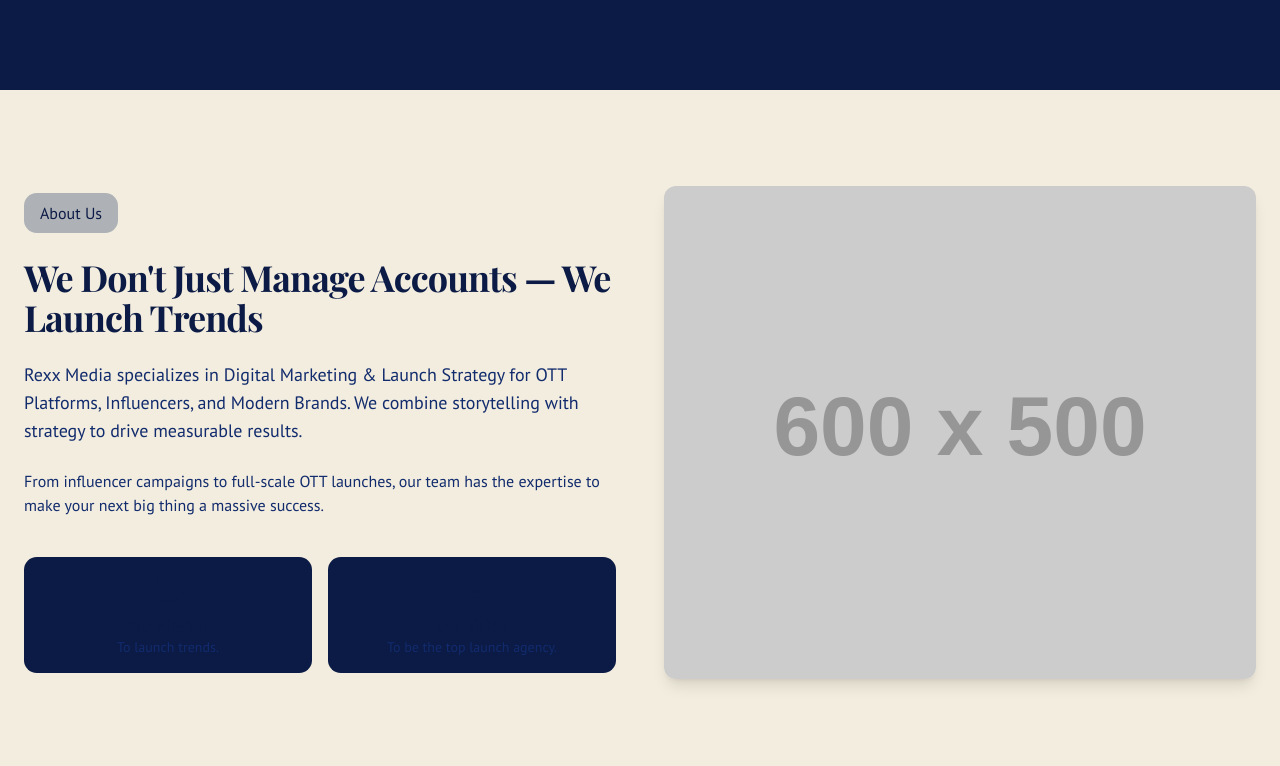
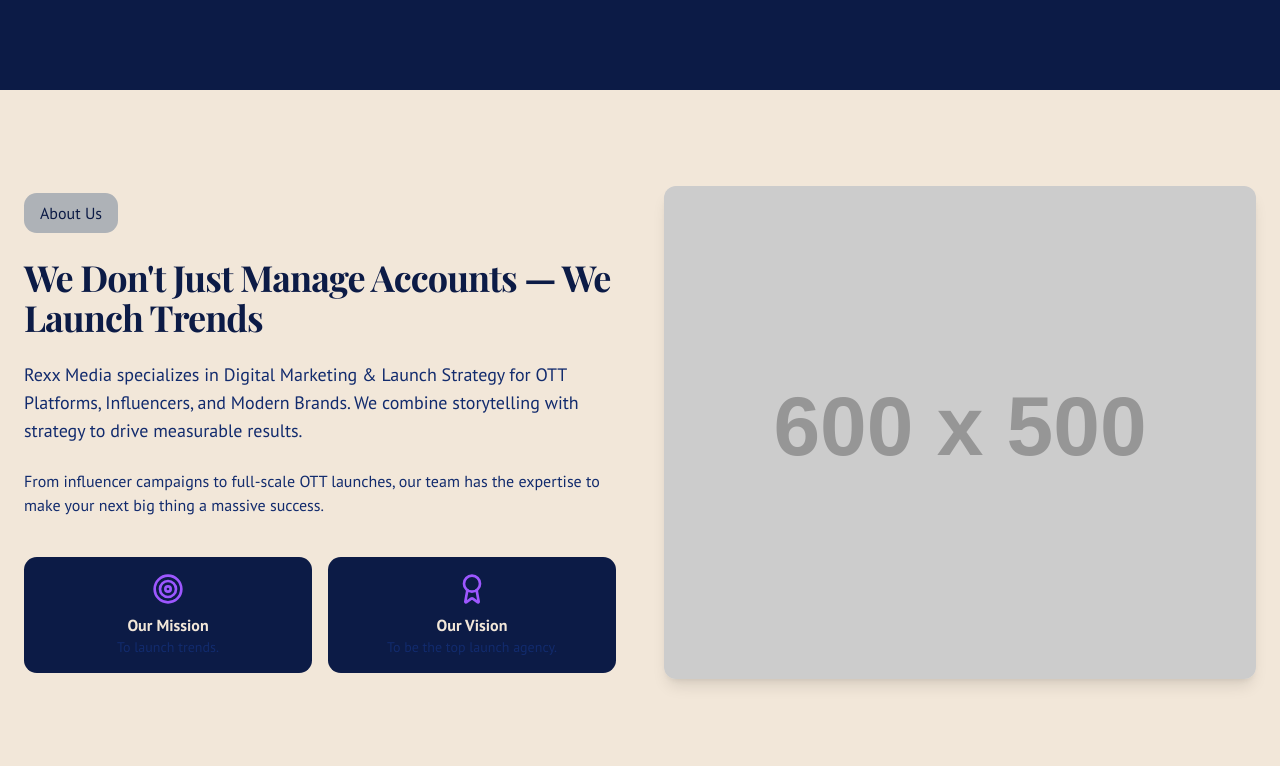
Before and after one commit to rajvsingh11/rexxMedia, a Next.js app: page / in a window 1280 px wide. Shown: the part 1034-1800 px from the top of the page. Built offline with nearby package versions, Linux system fonts and the light colour scheme; a web font is replaced by a local one.

Commit message:
i want to change the color theme of the whole website use { 'penn_blue':

```diff
--- a/src/app/globals.css
+++ b/src/app/globals.css
@@ -4,19 +4,19 @@
 
 @layer base {
   :root {
-    --background: 44 43% 91%; /* parchment */
+    --background: 34 50% 90%; /* parchment */
     --foreground: 224 71% 16%; /* penn_blue */
     --card: 224 71% 16%; /* penn_blue */
-    --card-foreground: 44 43% 91%; /* parchment */
-    --popover: 44 43% 91%; /* parchment */
+    --card-foreground: 34 50% 90%; /* parchment */
+    --popover: 34 50% 90%; /* parchment */
     --popover-foreground: 224 71% 16%; /* penn_blue */
     --primary: 224 71% 16%; /* penn_blue */
-    --primary-foreground: 44 43% 91%; /* parchment */
+    --primary-foreground: 34 50% 90%; /* parchment */
     --secondary: 213 6% 70%; /* french_gray */
     --secondary-foreground: 224 71% 16%; /* penn_blue */
     --muted: 213 6% 85%;
     --muted-foreground: 224 71% 25%;
-    --accent: 265 100% 80%;
+    --accent: 265 100% 67%; /* medium_slate_blue */
     --accent-foreground: 224 71% 16%;
     --destructive: 0 84.2% 60.2%;
     --destructive-foreground: 0 0% 98%;
@@ -27,19 +27,19 @@
   }
   .dark {
     --background: 224 71% 10%;
-    --foreground: 44 43% 91%;
+    --foreground: 34 50% 90%;
     --card: 224 71% 10%;
-    --card-foreground: 44 43% 91%;
+    --card-foreground: 34 50% 90%;
     --popover: 224 71% 10%;
-    --popover-foreground: 44 43% 91%;
-    --primary: 44 43% 91%;
+    --popover-foreground: 34 50% 90%;
+    --primary: 34 50% 90%;
     --primary-foreground: 224 71% 10%;
     --secondary: 213 6% 70%;
-    --secondary-foreground: 44 43% 91%;
+    --secondary-foreground: 34 50% 90%;
     --muted: 224 71% 16%;
     --muted-foreground: 213 6% 80%;
-    --accent: 265 100% 80%;
-    --accent-foreground: 44 43% 91%;
+    --accent: 265 100% 67%;
+    --accent-foreground: 34 50% 90%;
     --destructive: 0 62.8% 30.6%;
     --destructive-foreground: 0 0% 98%;
     --border: 224 71% 16%;
--- a/src/components/layout/header.tsx
+++ b/src/components/layout/header.tsx
@@ -33,7 +33,7 @@
       className={cn(
         "sticky top-0 z-50 w-full transition-all duration-300",
         isScrolled
-          ? "bg-primary/80 backdrop-blur-sm shadow-md text-primary-foreground"
+          ? "bg-primary/90 backdrop-blur-sm shadow-md text-primary-foreground"
           : "bg-transparent text-foreground"
       )}
     >
@@ -53,7 +53,7 @@
               {item.label}
             </Link>
           ))}
-          <Button asChild variant={isScrolled ? "outline" : "default"}>
+          <Button asChild variant={isScrolled ? "outline" : "default"} className={cn(isScrolled && "border-primary-foreground text-primary-foreground hover:bg-primary-foreground hover:text-primary")}>
             <Link href="#contact">Get a Quote</Link>
           </Button>
         </nav>
@@ -93,7 +93,7 @@
                     </Link>
                   ))}
                 </nav>
-                <Button asChild className="mt-8 w-full" variant="outline">
+                <Button asChild className="mt-8 w-full" variant="outline" >
                   <Link href="#contact" onClick={() => setIsMobileMenuOpen(false)}>Get a Quote</Link>
                 </Button>
               </div>
--- a/src/components/layout/logo.tsx
+++ b/src/components/layout/logo.tsx
@@ -4,12 +4,12 @@
   <div
     className={cn(
       "font-headline text-3xl font-bold tracking-tight",
-      isScrolled ? 'text-primary-foreground' : 'text-foreground',
+      isScrolled ? 'text-primary-foreground' : 'text-primary',
       className
     )}
   >
     Rexx
-    <span className={cn(isScrolled ? 'text-white/70' : 'text-primary')}>
+    <span className={cn(isScrolled ? 'text-white/70' : 'text-foreground/90')}>
       Media
     </span>
   </div>
--- a/src/components/sections/about.tsx
+++ b/src/components/sections/about.tsx
@@ -18,13 +18,13 @@
              From influencer campaigns to full-scale OTT launches, our team has the expertise to make your next big thing a massive success.
             </p>
             <div className="grid grid-cols-1 sm:grid-cols-2 gap-4 text-center pt-4">
-              <div className="p-4 rounded-lg bg-card">
-                <Target className="h-8 w-8 mx-auto text-primary mb-2"/>
+              <div className="p-4 rounded-lg bg-card text-card-foreground">
+                <Target className="h-8 w-8 mx-auto text-accent mb-2"/>
                 <h4 className="font-semibold">Our Mission</h4>
                 <p className="text-sm text-muted-foreground">To launch trends.</p>
               </div>
-              <div className="p-4 rounded-lg bg-card">
-                <Award className="h-8 w-8 mx-auto text-primary mb-2"/>
+              <div className="p-4 rounded-lg bg-card text-card-foreground">
+                <Award className="h-8 w-8 mx-auto text-accent mb-2"/>
                 <h4 className="font-semibold">Our Vision</h4>
                 <p className="text-sm text-muted-foreground">To be the top launch agency.</p>
               </div>
--- a/src/components/sections/blog.tsx
+++ b/src/components/sections/blog.tsx
@@ -33,10 +33,10 @@
 
 export default function Blog() {
   return (
-    <section id="blog" className="bg-card" data-aos="slide-up">
+    <section id="blog" className="bg-card text-card-foreground" data-aos="slide-up">
       <div className="container mx-auto px-4 md:px-6">
         <div className="text-center max-w-3xl mx-auto">
-          <div className="inline-block rounded-lg bg-primary/10 px-3 py-1 text-sm font-medium text-primary">Blog & Insights</div>
+          <div className="inline-block rounded-lg bg-background/10 px-3 py-1 text-sm font-medium text-background">Blog & Insights</div>
           <h2 className="font-headline text-3xl sm:text-4xl font-bold tracking-tight mt-4">
             From Our Desk
           </h2>
@@ -64,15 +64,15 @@
                         <Badge variant="secondary">{post.category}</Badge>
                         <time dateTime={post.date}>{post.date}</time>
                     </div>
-                    <h3 className="font-headline text-xl font-semibold mt-2">
-                        <Link href="#" className="hover:text-primary transition-colors">{post.title}</Link>
+                    <h3 className="font-headline text-xl font-semibold mt-2 text-primary">
+                        <Link href="#" className="hover:text-accent transition-colors">{post.title}</Link>
                     </h3>
                 </CardHeader>
               <CardContent className="flex-grow">
                 <p className="text-muted-foreground text-sm">{post.excerpt}</p>
               </CardContent>
               <CardFooter>
-                 <Link href="#" className="text-sm font-semibold text-primary inline-flex items-center group/link">
+                 <Link href="#" className="text-sm font-semibold text-accent inline-flex items-center group/link">
                     Read More <ArrowRight className="ml-1 h-4 w-4 transition-transform group-hover/link:translate-x-1" />
                   </Link>
               </CardFooter>
--- a/src/components/sections/portfolio.tsx
+++ b/src/components/sections/portfolio.tsx
@@ -152,7 +152,7 @@
             {filteredProjects.map((project, index) => (
               <CarouselItem key={index} className="md:basis-1/2 lg:basis-1/3">
                 <div className="p-1 h-full">
-                  <Card className="h-full overflow-hidden group flex flex-col bg-card">
+                  <Card className="h-full overflow-hidden group flex flex-col bg-card text-card-foreground">
                     <div className="relative overflow-hidden">
                       <Image
                         src={project.image}
@@ -169,7 +169,7 @@
                       <h3 className="font-headline text-xl font-semibold mb-2">{project.title}</h3>
                       <p className="text-muted-foreground text-sm mb-4 flex-grow">{project.description}</p>
                       <div className="flex flex-wrap gap-2">
-                        {project.tags.map(tag => <Badge key={tag} variant="outline">{tag}</Badge>)}
+                        {project.tags.map(tag => <Badge key={tag} variant="outline" className="border-card-foreground/50 text-card-foreground/80">{tag}</Badge>)}
                       </div>
                     </CardContent>
                   </Card>
```
Also changed, not shown: src/components/sections/testimonials.tsx (+4 -4 lines).
